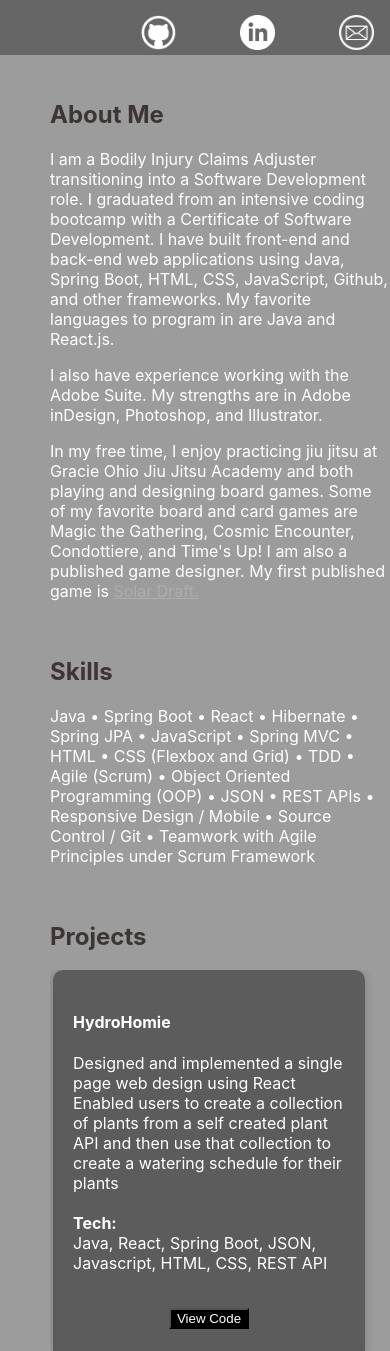
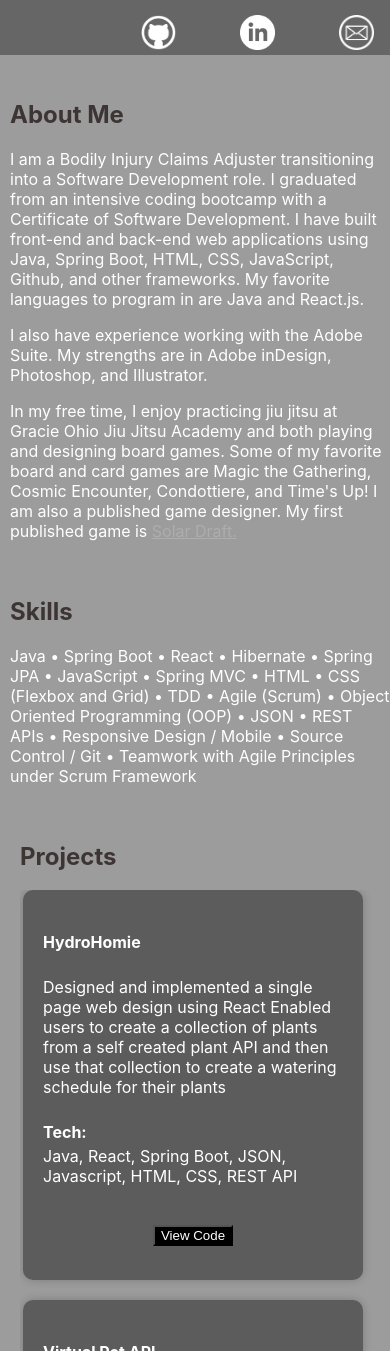
Before and after one commit to zachmoore223/portfolioSite, a React (Create React App) app: page / in a window 390 px wide. Shown: the top 1351 px of the page. Built offline with nearby package versions, Linux system fonts and the light colour scheme.

Commit message:
more responsive design

```diff
--- a/src/App.css
+++ b/src/App.css
@@ -903,9 +903,9 @@ a:active {
   color: white;
   margin-left: 5px;
   margin-right: 0px;
-  margin-top: 20px;
+  margin-top: 21px;
   margin-bottom: 0px;
-  font-size: 12px;
+  font-size: 15px;
   letter-spacing: 0px;
 }
 
@@ -935,6 +935,19 @@ a:active {
 .socialsTextPhone{
   display: none;
 }
+
+.about-me{
+  margin-left: 10px;
+}
+
+.skills{
+  margin-left: 10px;
+}
+
+.projects{
+  margin-left: 20px;
+}
+
 }
 
 @media screen and (max-width: 390px) {
```
